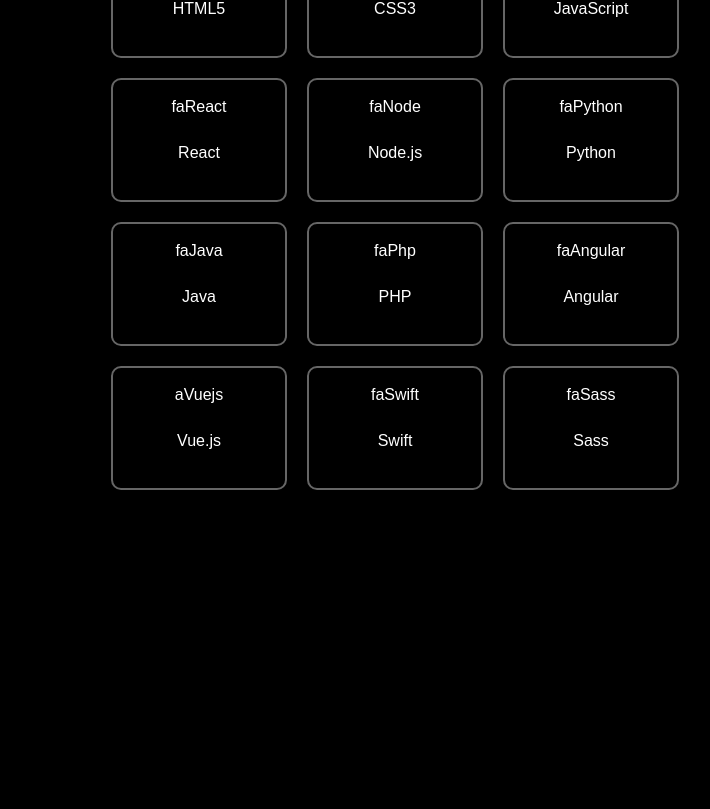
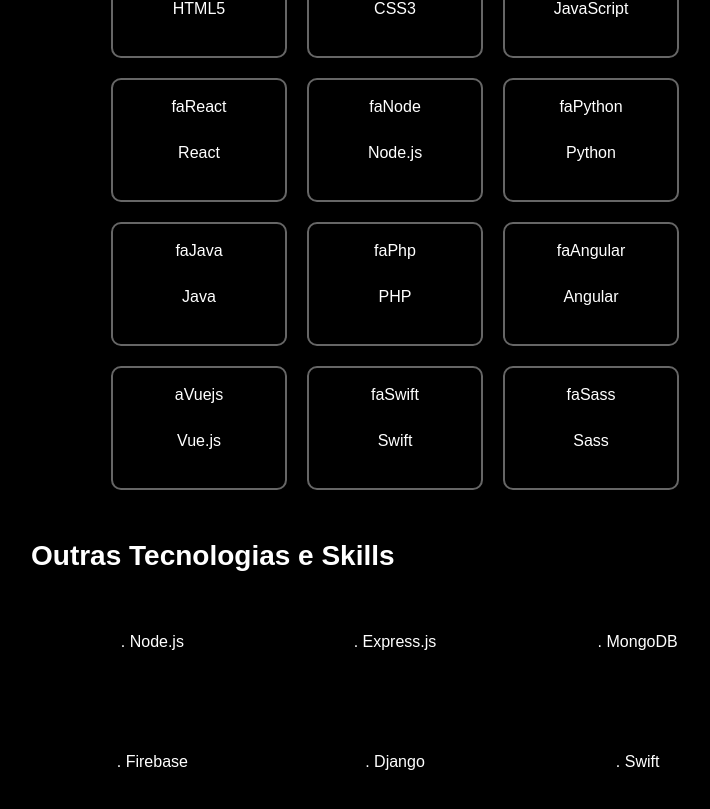
Before and after one commit to lana2-2karla/lana2-2karla.github.io, a React (Create React App) app in the folder portifolio/: page / in a window 1280 px wide. Shown: the part 1949-2758 px from the top of the page, without its empty margins (245-955 px from the left). Before the commit the page ends 2449 px from the top, so only its background shows below. Built offline with nearby package versions, Linux system fonts and the light colour scheme.

Commit message:
:sparkles: feat: import OtherSkills

```diff
--- a/portifolio/src/pages/home.js
+++ b/portifolio/src/pages/home.js
@@ -5,6 +5,7 @@
 import AboutMe from '../components/AboutMe'
 import Projects from '../components/Projects'
 import Technologies from '../components/Technologies'
+import OtherSkills from '../components/OtherSkills'
 
 function Home () {
   return (
@@ -14,6 +15,7 @@
       <Projects />
       <br /> <br /> <br />
       <Technologies />
+      <OtherSkills />
     </div>
   )
 }
```
